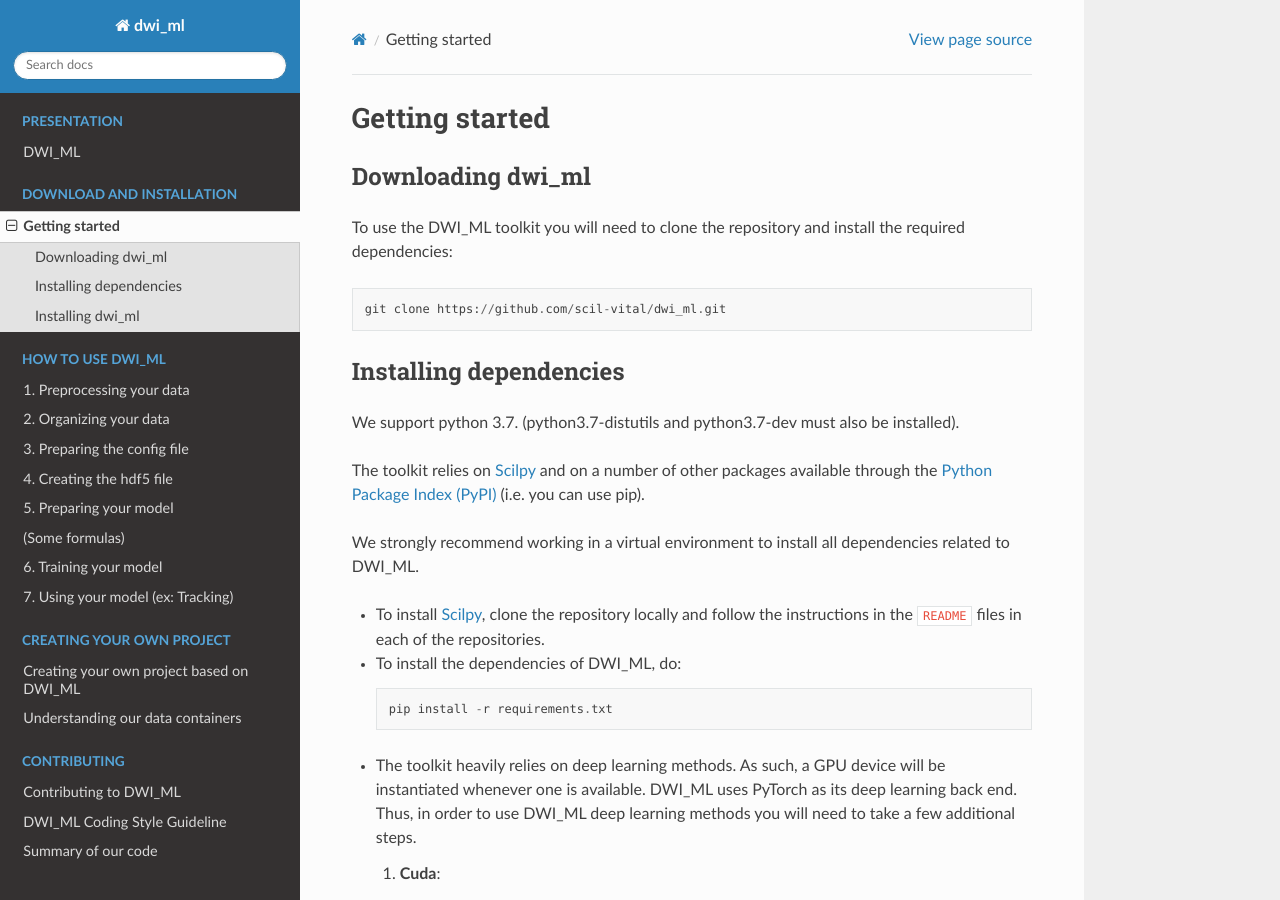
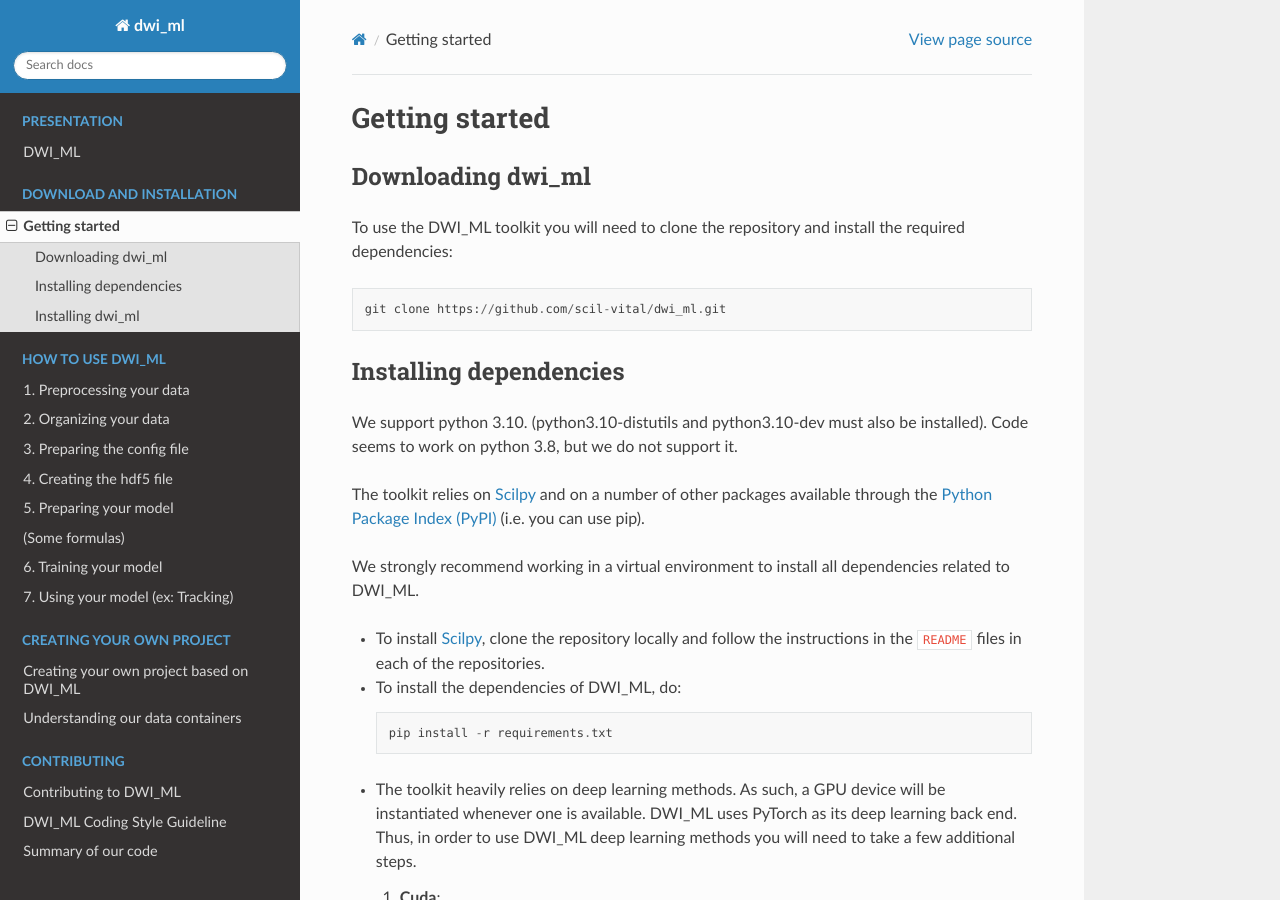
Before and after one commit to scil-vital/dwi_ml, a Sphinx documentation site: the page built from doc/getting_started.rst, in a window 1280 px wide and 900 px high. Built offline with Sphinx 7.4.7 and the Read the Docs theme 2.0.0, drawn with Linux system fonts in a browser that asks for light colours.

Commit message:
Update doc

```diff
--- a/doc/getting_started.rst
+++ b/doc/getting_started.rst
@@ -12,7 +12,8 @@ required dependencies::
 Installing dependencies
 ***********************
 
-We support python 3.7.  (python3.7-distutils and python3.7-dev must also be installed).
+We support python 3.10.  (python3.10-distutils and python3.10-dev must also be installed).
+Code seems to work on python 3.8, but we do not support it.
 
 The toolkit relies on `Scilpy`_ and on a number of other packages available through the `Python Package Index (PyPI)`_ (i.e. you can use pip).
 
```
